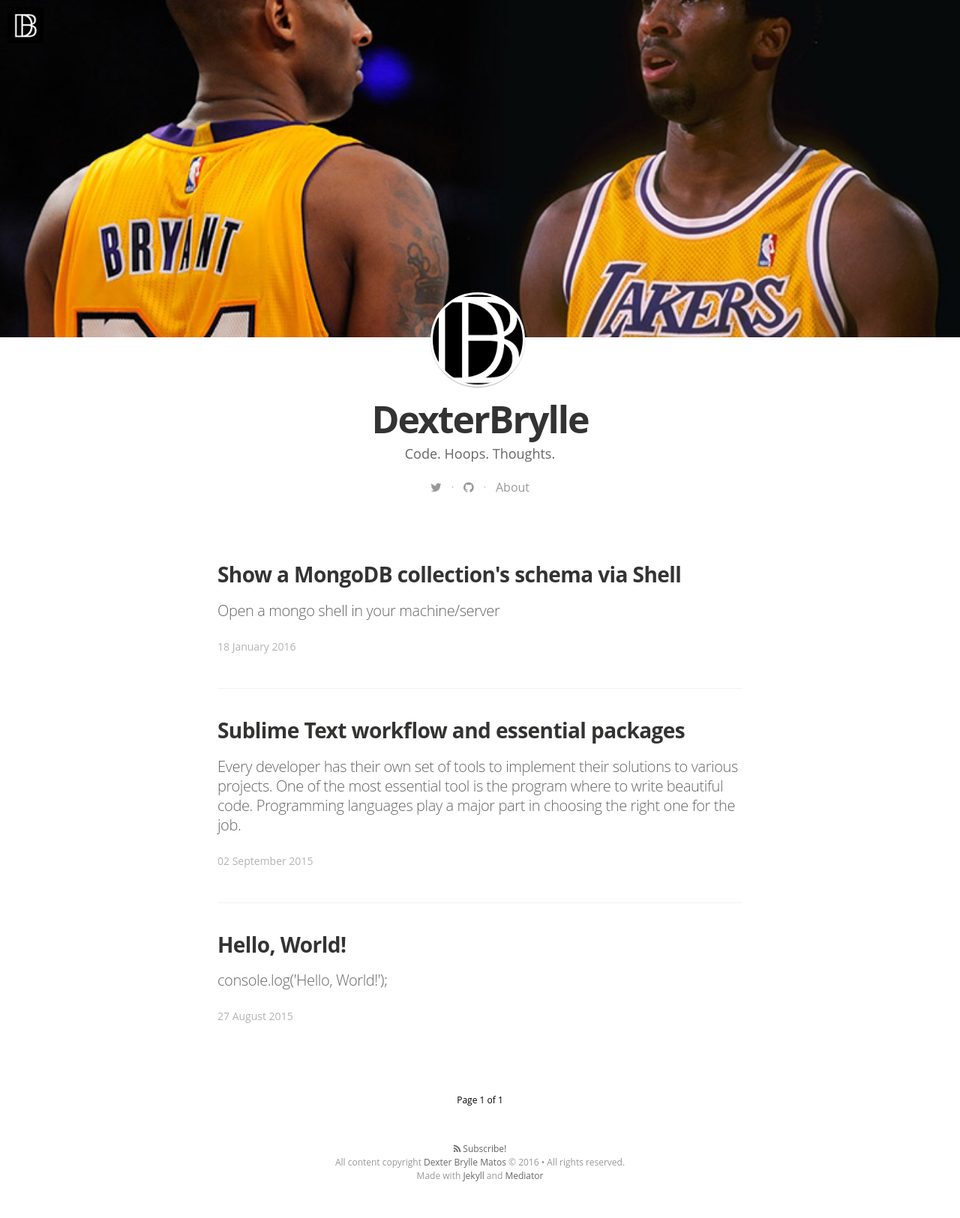
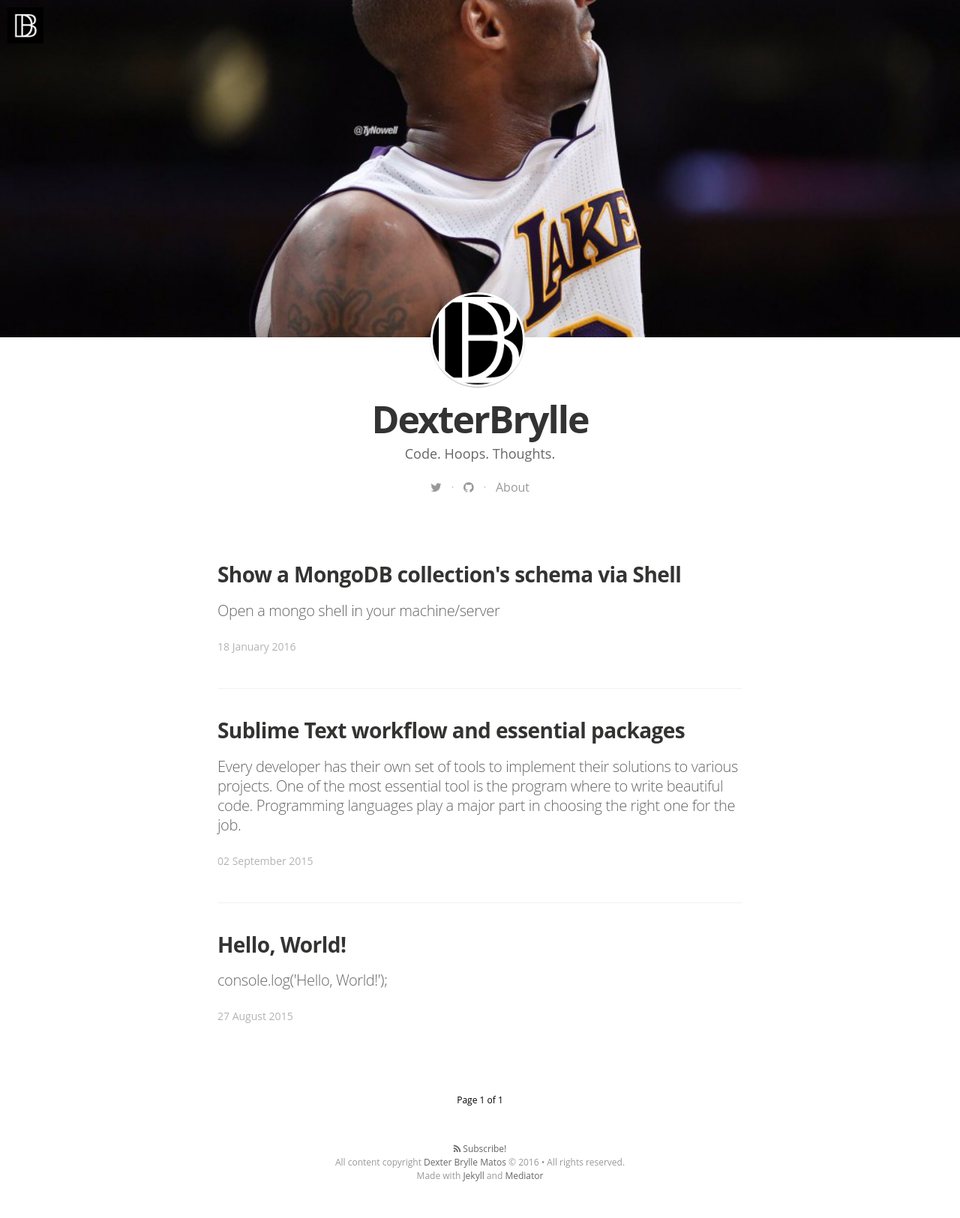
Before and after one commit to dexterbrylle/dexterbrylle.github.io, a Jekyll site: the page built from index.html, in a window 1280 px wide. Shown: the whole page at 75% size. Built offline with Jekyll 4.4.1, drawn with Linux system fonts in a browser that asks for light colours; nearby versions of some CDN libraries; some web fonts are replaced; Markdown is read by kramdown in place of the engine named in the settings; the list of posts is cut into pages by our own code.

Commit message:
Cover change

```diff
--- a/_config.yml
+++ b/_config.yml
@@ -10,7 +10,7 @@ description: > # this means to ignore newlines until "email:"
 email: dexterbrylle@gmail.com
 permalink: /:categories/:year/:title
 logo: "/assets/images/db_logo.jpg"
-cover: "/assets/images/11892267_3508265618399_2532400152517052122_n.jpg"
+cover: "/assets/images/CfLIqLWUsAEdjur.jpg"
 name: 'Dexter Brylle Matos'
 author: 'Dexter Brylle Matos'
 author_image: "/assets/images/avatar.png"
```
Also changed, not shown: assets/images/CfLIqLWUsAEdjur.jpg.
